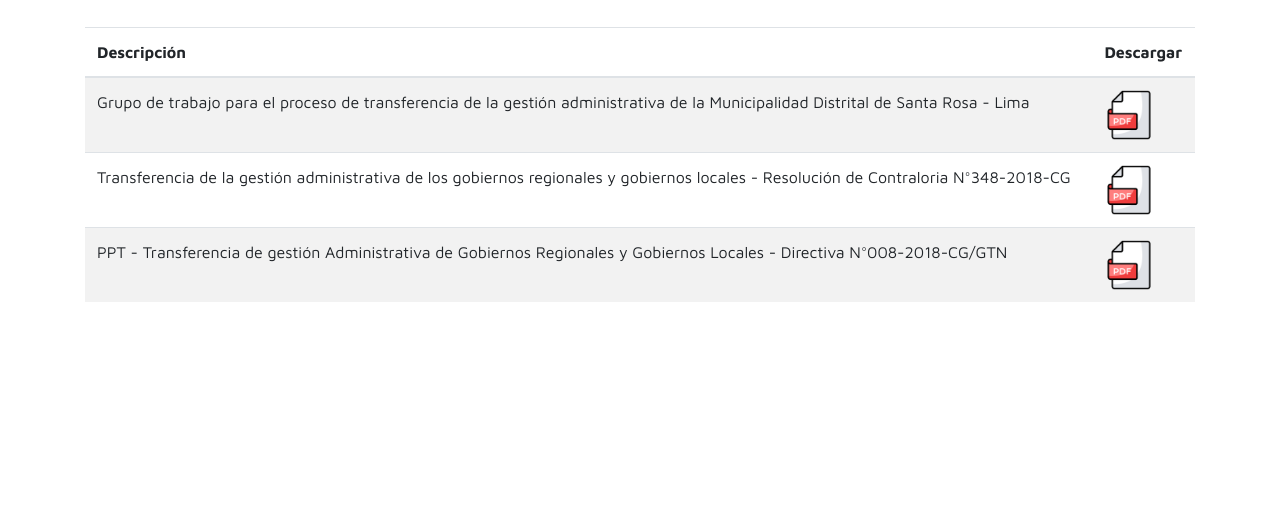
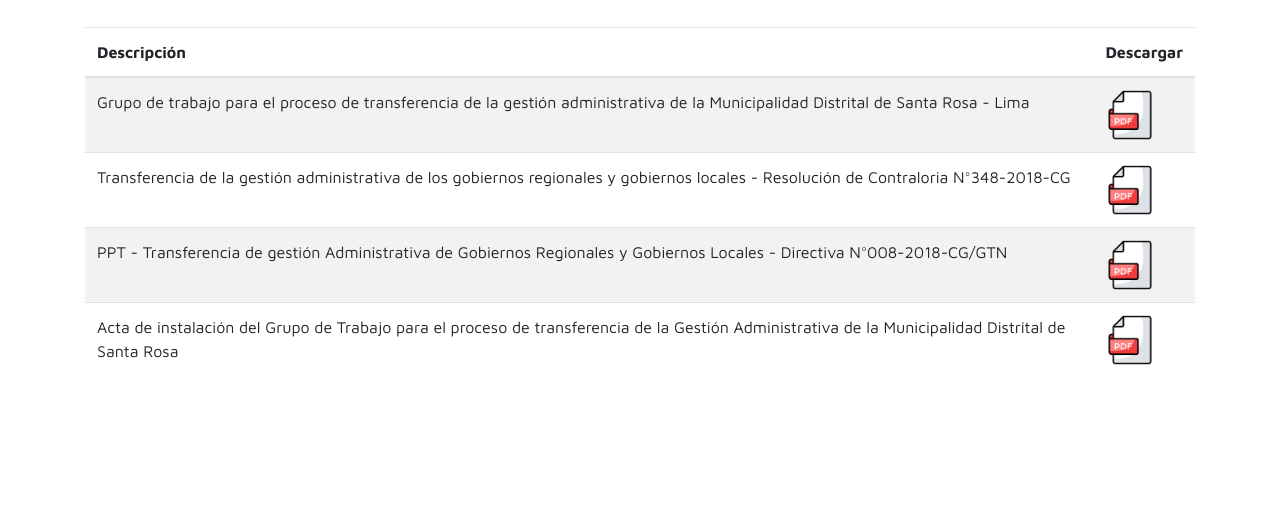
Before and after one commit to MDSR-LIMA/TRANSFERENCIA-MDSR, a plain HTML site: page index.html in a window 1280 px wide. Shown: the part 287-800 px from the top of the page. Drawn offline with Linux system fonts and the light colour scheme.

Commit message:
Add files via upload

```diff
--- a/index.html
+++ b/index.html
@@ -123,6 +123,26 @@ https://www.tooplate.com/view/2115-marvel
 
 
 
+
+            <tr>
+
+              <td>
+                Acta de instalación del Grupo de Trabajo para el proceso de transferencia de la Gestión Administrativa de la Municipalidad Distrital de Santa Rosa
+              </td>
+
+              <td>
+                <a href="doc/GRUPO-TRABAJO/ACTA N°2 CONFORMACION GRUPO DE TRABAJO.pdf" download="DIRECTIVA DE TRANSFERENCIA 008 - 2018" class="more"><img src="images/undraw/archivo-pdf.png" style="width: 50px;"></a>
+              </td>
+
+
+            </tr>
+
+
+
+
+
+
+
               </tbody>
             </table>
           </div>
```
Also changed, not shown: 1 other file.
